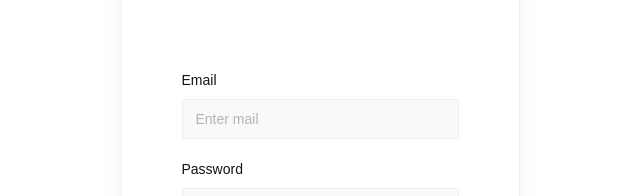
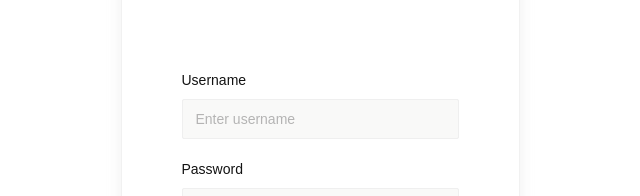
Before and after one commit to uzair-muaz/jmm_evaluation_task_2, a React (Vite) app: page / in a window 1280 px wide. Shown: the part 245-441 px from the top of the page, without its empty margins (320-960 px from the left). Built offline with nearby package versions, Linux system fonts and the light colour scheme.

Commit message:
Task 1 Login changed to graphql and request methods updated

```diff
--- a/src/App.jsx
+++ b/src/App.jsx
@@ -4,6 +4,7 @@ import { Route, Routes } from 'react-router-dom';
 import { CssBaseline } from '@mui/material';
 
 import Employees from './Pages/Employees';
+import SalesInvoice from './Pages/SalesInvoice';
 import Error from './pages/Error';
 import RequireAuth from './pages/RequireAuth';
 import SignIn from './pages/SignIn';
@@ -19,7 +20,7 @@ function App() {
 
         {/* Private Routes */}
         <Route element={<RequireAuth />}>
-          <Route path="/dashboard/employees" element={<Employees />} />
+          <Route path="/dashboard/employees" element={<SalesInvoice />} />
         </Route>
 
         <Route path="*" element={<Error />} />
--- a/src/Pages/Employees.jsx
+++ b/src/Pages/Employees.jsx
@@ -1,7 +1,6 @@
 import React, { useEffect, useState } from 'react';
 
 import toast from 'react-hot-toast';
-import { useSelector } from 'react-redux';
 
 import styled from '@emotion/styled';
 import {
@@ -130,7 +129,6 @@ const Employees = () => {
   };
 
   const fetchRowsData = () => {
-    console.log(lastSearch);
     let url =
       lastSearch === ''
         ? `/employees?page=${pageNumber}&per_page=9`
@@ -143,7 +141,6 @@ const Employees = () => {
         setTotalEmployees(res.data.employees.total);
       })
       .catch(error => {
-        console.log(error);
         toast.error('Something went wrong :(');
       });
   };
--- /dev/null
+++ b/src/Pages/SalesInvoice.jsx
@@ -0,0 +1,7 @@
+import React from 'react';
+
+const SalesInvoice = () => {
+  return <div>SalesInvoice</div>;
+};
+
+export default SalesInvoice;
--- a/src/Pages/SignIn.jsx
+++ b/src/Pages/SignIn.jsx
@@ -1,5 +1,6 @@
 import React, { useState } from 'react';
 
+import axios from 'axios';
 import { useFormik } from 'formik';
 import toast from 'react-hot-toast';
 import { useDispatch } from 'react-redux';
@@ -143,28 +144,34 @@ const SignIn = () => {
   const navigate = useNavigate();
   const [loader, setLoader] = useState(false);
   const validationSchema = Yup.object().shape({
-    email: Yup.string()
-      .email('Invalid email address')
-      .required('Email is required'),
+    username: Yup.string().required('Username is required'),
     password: Yup.string().required('Password is required')
   });
 
   const initialValues = {
-    email: '',
+    username: '',
     password: ''
   };
 
   const handleSubmit = async values => {
     setLoader(true);
     await publicRequest
-      .post(`login`, values)
+      .post('', {
+        query: `
+      mutation {
+        login(username: "${values.username}", password: "${values.password}") {
+          token
+        }
+      }
+    `
+      })
       .then(res => {
-        console.log('api data', res.data.token);
-        dispatch(loginSuccess(res.data.token));
+        dispatch(loginSuccess(res.data.data.login.token));
         navigate('/dashboard/employees');
       })
       .catch(error => {
-        toast.error(error.response.data.message);
+        console.log(error);
+        toast.error('Something went wrong :(');
       })
       .finally(() => {
         setLoader(false);
@@ -192,21 +199,21 @@ const SignIn = () => {
           }}
         >
           <Box sx={{ width: '100%' }}>
-            <CustomFormLabel>Email</CustomFormLabel>
+            <CustomFormLabel>Username</CustomFormLabel>
             <CustomTextField
-              id="email"
-              placeholder="Enter mail"
+              id="username"
+              placeholder="Enter username"
               variant="outlined"
-              value={formik.values.email}
+              value={formik.values.username}
               onChange={formik.handleChange}
-              error={formik.touched.email && Boolean(formik.errors.email)}
+              error={formik.touched.username && Boolean(formik.errors.username)}
             />
             <ErrorContainer>
-              {typeof formik.errors.email !== 'undefined' &&
-              formik.touched.email ? (
+              {typeof formik.errors.username !== 'undefined' &&
+              formik.touched.username ? (
                 <ErrorMessage>
                   <ErrorOutline sx={{ ...errorIcon }} />
-                  {formik.errors.email}
+                  {formik.errors.username}
                 </ErrorMessage>
               ) : null}
             </ErrorContainer>
--- a/src/requestMethods.js
+++ b/src/requestMethods.js
@@ -2,16 +2,23 @@ import axios from 'axios';
 
 import { store } from './store';
 
-let BASEURL = 'https://task.jmmtest.xyz/api/';
+let BASEURL = 'https://graphql.jmmerp.com/graphql/';
 
 export const publicRequest = axios.create({
-  baseURL: BASEURL
+  baseURL: BASEURL,
+  headers: {
+    'Content-Type': 'application/json',
+    Tenant: 'gulfam',
+    Branchname: 'shahmir'
+  }
 });
 
 export const privateRequest = axios.create({
   baseURL: BASEURL,
   headers: {
-    'Content-Type': 'application/json'
+    'Content-Type': 'application/json',
+    Tenant: 'gulfam',
+    Branchname: 'shahmir'
   },
   timeout: 60000
 });
```
